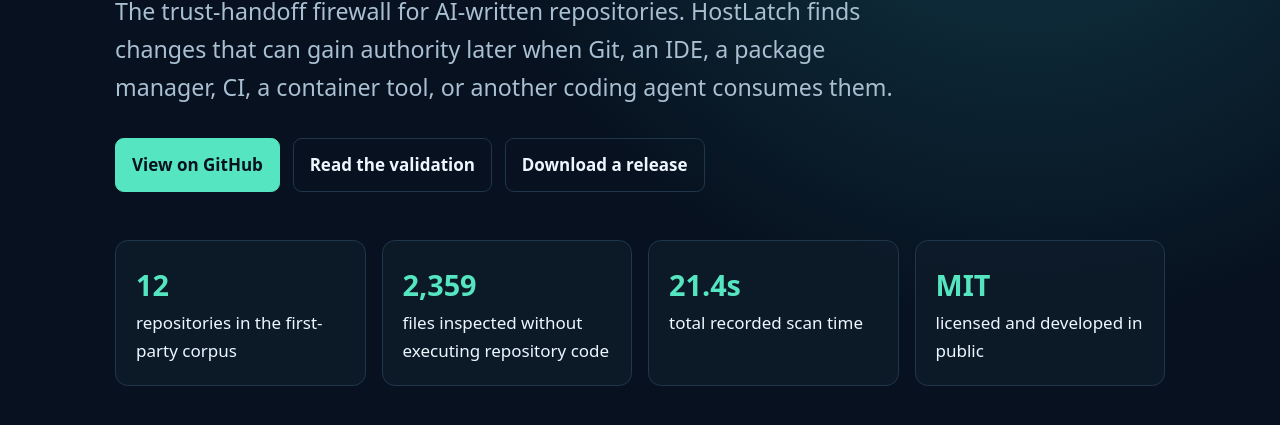
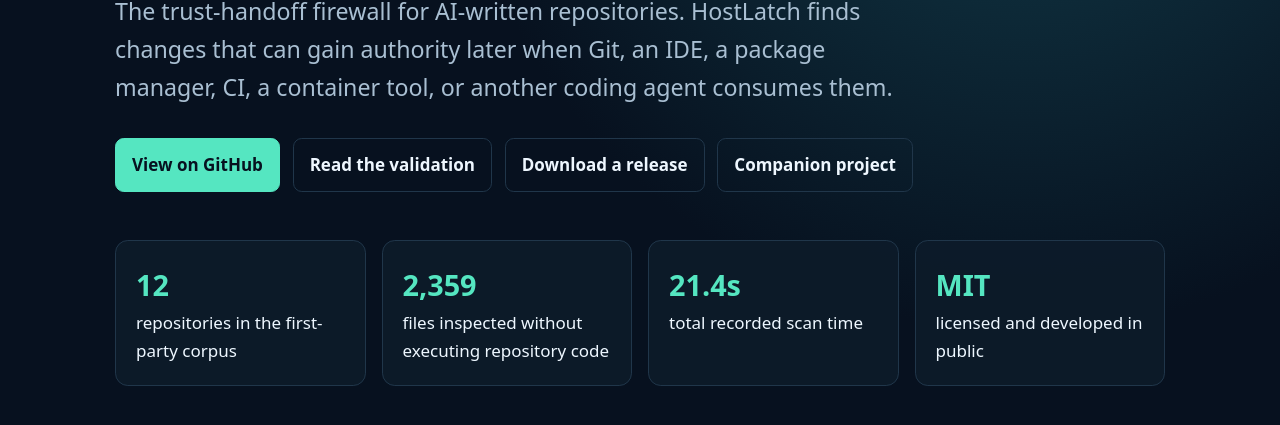
Before and after one commit to iammurtaza53/hostlatch, a website: page docs/index.html in a window 1280 px wide. Shown: the part 245-670 px from the top of the page. Drawn offline with Linux system fonts and the light colour scheme.

Commit message:
docs: link companion project from website (#12)
Co-authored-by: Murtaza Z. <iammurtaza53@users.noreply.github.com>

```diff
--- a/docs/index.html
+++ b/docs/index.html
@@ -67,6 +67,7 @@
       <a class="button" href="https://github.com/iammurtaza53/hostlatch">View on GitHub</a>
       <a class="button secondary" href="VALIDATION.html">Read the validation</a>
       <a class="button secondary" href="https://github.com/iammurtaza53/hostlatch/releases">Download a release</a>
+      <a class="button secondary" href="https://murtazazoaib.com/dev-agent-autopilot/">Companion project</a>
     </div>
 
     <div class="grid" aria-label="Validation summary">
```
